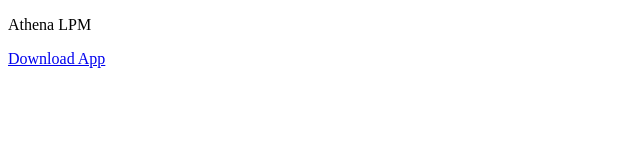
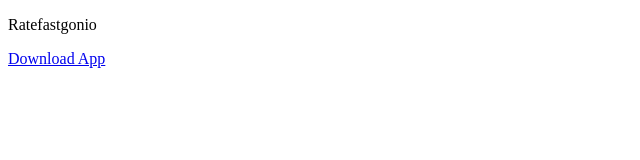
Before and after one commit to scriptlanes/ratefastgonio, a plain HTML site: page index.html in a window 1280 px wide. Shown: the full height of the page, 0-640 px from the left. Drawn offline with Linux system fonts and the light colour scheme.

Commit message:
Title set

```diff
--- a/index.html
+++ b/index.html
@@ -22,7 +22,7 @@
 </head>
 <body>
 
-<p>Athena LPM</p>
+<p>Ratefastgonio</p>
 <a class="button button-primary" href="itms-services://?action=download-manifest&url=https://scriptlanes.github.io/ratefastgonio/manifest.plist">Download App</a>
 </body>
 </html>
```
